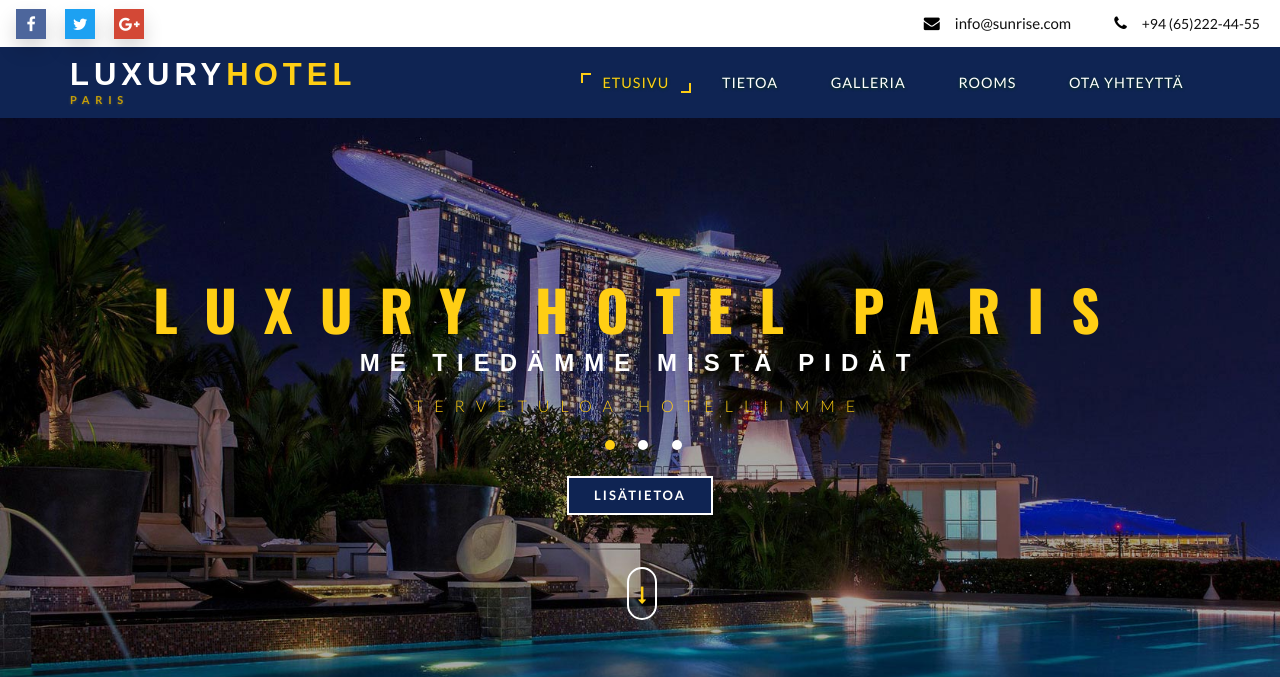
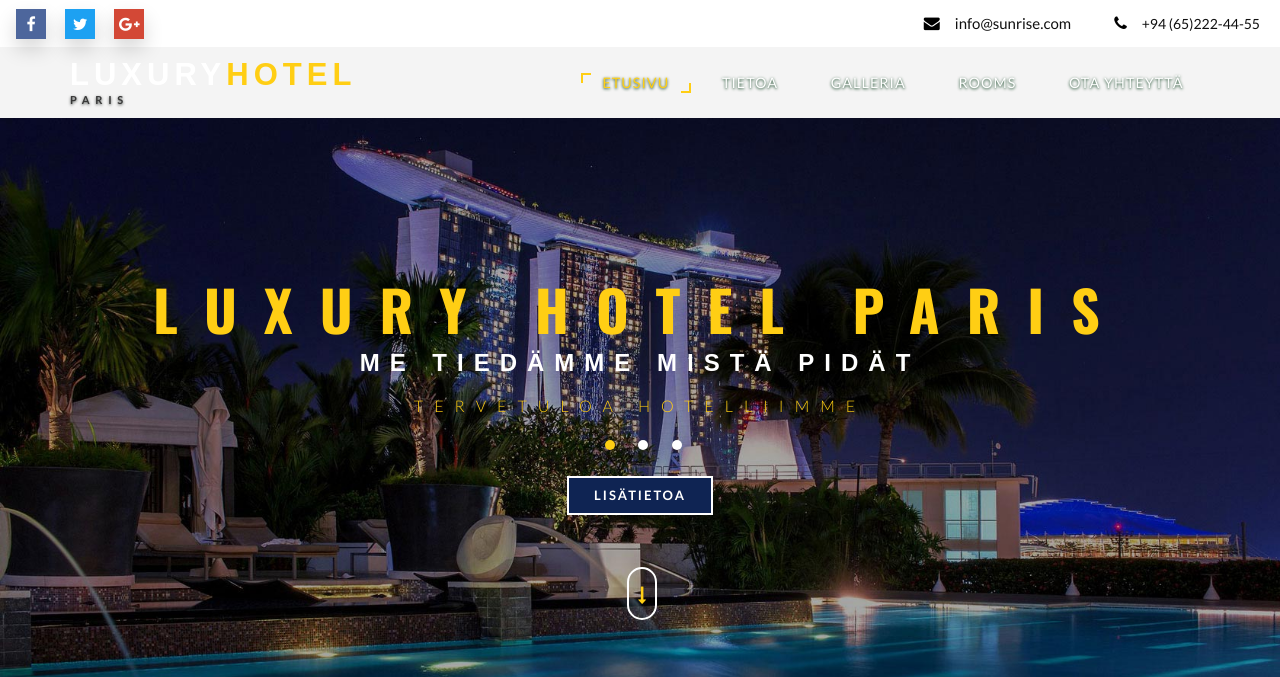
Before and after one commit to hhdigiproj18/hotel, a PHP site: page / in a window 1280 px wide. Shown: the top 677 px of the page. Run offline with PHP 8.4, Linux system fonts and the light colour scheme; some web fonts are replaced.

Commit message:
Navigation color edited

```diff
--- a/css/style.css
+++ b/css/style.css
@@ -216,7 +216,7 @@ label.icon-search span {
 /*--//search--*/
 /*-- nav --*/
 .w3_navigation {
-    background: #0f2453 ;
+    background: #f4f4f4 ;
 }
 .navbar-default {
     background: none;
@@ -285,7 +285,7 @@ p.logo_w3l_agile_caption {
     text-transform: uppercase;
     letter-spacing: 5.7px;
     font-size: 11px;
-    color: #c79f07;
+    color: #373737;
     text-shadow: 0px 1px 3px #454a47;
     font-family: 'Lato', sans-serif;
     font-weight: 600;
```
